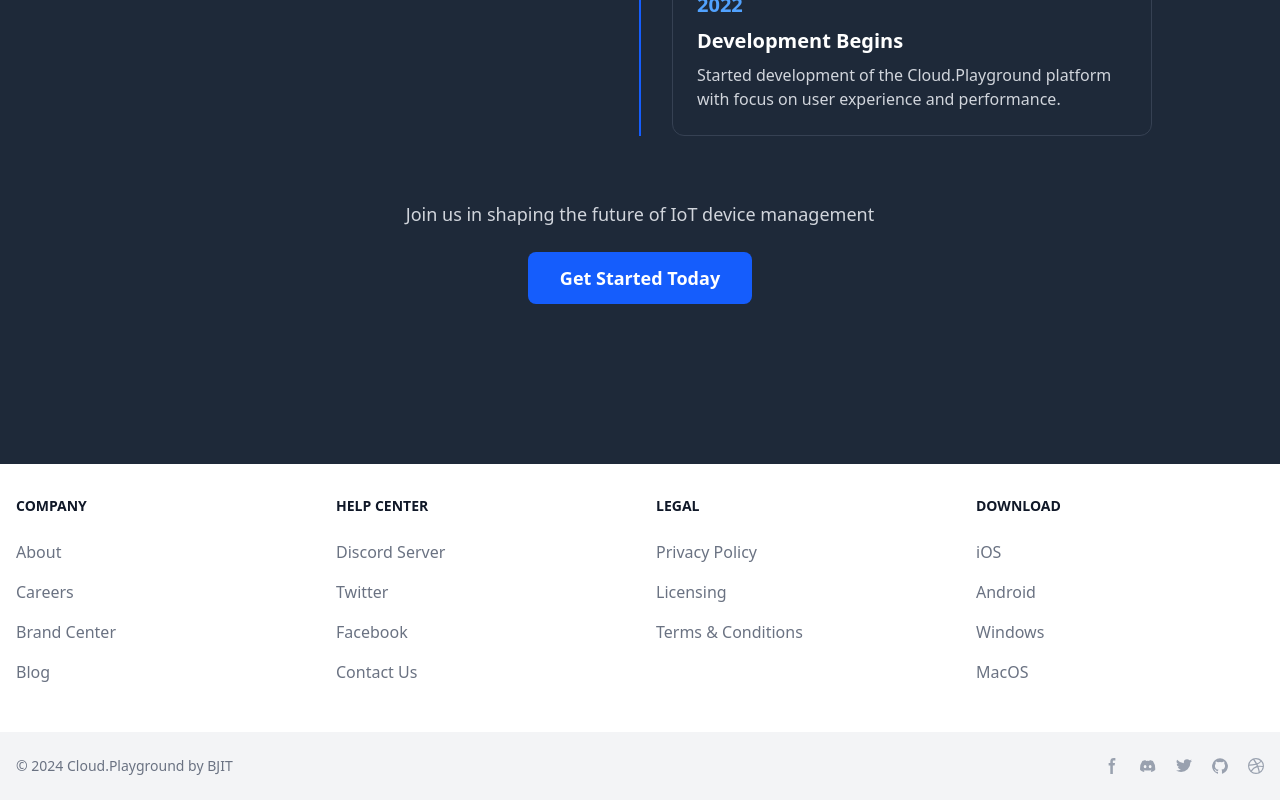
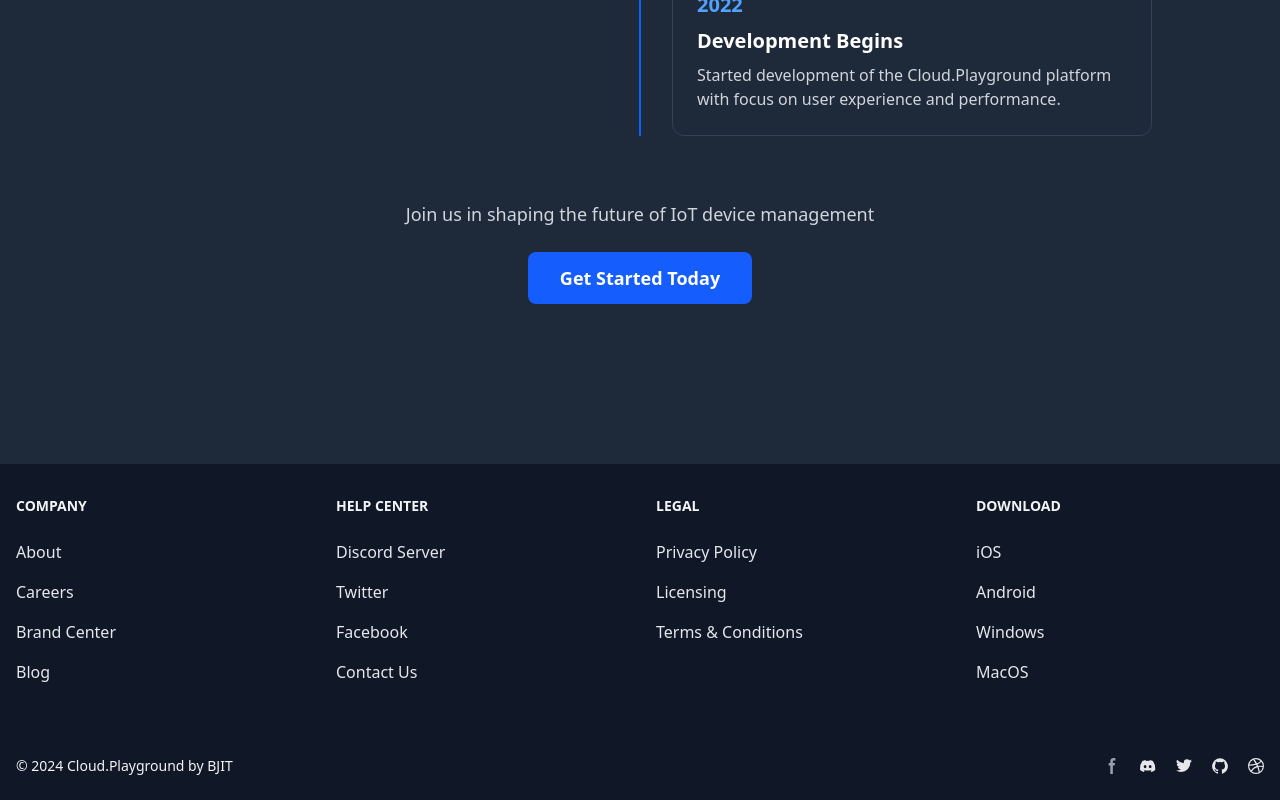
Before and after one commit to raianibnfaiz/IoT-Cloud-Platform, a React (Vite) app: page / in a window 1280 px wide. Shown: the part 2110-2910 px from the top of the page. Built offline with nearby package versions, Linux system fonts and the light colour scheme; no server answers.

Commit message:
footer color theme adjusted

```diff
--- a/src/components/SharedLayoutComponents/Footer.jsx
+++ b/src/components/SharedLayoutComponents/Footer.jsx
@@ -1,12 +1,12 @@
 
 const Footer = () => {
     return (
-        <footer className="bg-white dark:bg-gray-900">
+        <footer className="bg-dark dark:bg-gray-900">
             <div className="mx-auto w-full max-w-screen-xl">
                 <div className="grid grid-cols-2 gap-8 px-4 py-6 lg:py-8 md:grid-cols-4">
                     <div>
-                        <h2 className="mb-6 text-sm font-semibold text-gray-900 uppercase dark:text-white">Company</h2>
-                        <ul className="text-gray-500 dark:text-gray-400 font-medium">
+                        <h2 className="mb-6 text-sm font-semibold text-gray-100 uppercase dark:text-white">Company</h2>
+                        <ul className="text-gray-200 dark:text-gray-400 font-medium">
                             <li className="mb-4">
                                 <a href="#" className=" hover:underline">About</a>
                             </li>
@@ -22,8 +22,8 @@ const Footer = () => {
                         </ul>
                     </div>
                     <div>
-                        <h2 className="mb-6 text-sm font-semibold text-gray-900 uppercase dark:text-white">Help center</h2>
-                        <ul className="text-gray-500 dark:text-gray-400 font-medium">
+                        <h2 className="mb-6 text-sm font-semibold text-gray-100 uppercase dark:text-white">Help center</h2>
+                        <ul className="text-gray-200 dark:text-gray-400 font-medium">
                             <li className="mb-4">
                                 <a href="#" className="hover:underline">Discord Server</a>
                             </li>
@@ -39,8 +39,8 @@ const Footer = () => {
                         </ul>
                     </div>
                     <div>
-                        <h2 className="mb-6 text-sm font-semibold text-gray-900 uppercase dark:text-white">Legal</h2>
-                        <ul className="text-gray-500 dark:text-gray-400 font-medium">
+                        <h2 className="mb-6 text-sm font-semibold text-gray-100 uppercase dark:text-white">Legal</h2>
+                        <ul className="text-gray-200 dark:text-gray-400 font-medium">
                             <li className="mb-4">
                                 <a href="#" className="hover:underline">Privacy Policy</a>
                             </li>
@@ -53,8 +53,8 @@ const Footer = () => {
                         </ul>
                     </div>
                     <div>
-                        <h2 className="mb-6 text-sm font-semibold text-gray-900 uppercase dark:text-white">Download</h2>
-                        <ul className="text-gray-500 dark:text-gray-400 font-medium">
+                        <h2 className="mb-6 text-sm font-semibold text-gray-100 uppercase dark:text-white">Download</h2>
+                        <ul className="text-gray-200 dark:text-gray-400 font-medium">
                             <li className="mb-4">
                                 <a href="#" className="hover:underline">iOS</a>
                             </li>
@@ -70,8 +70,8 @@ const Footer = () => {
                         </ul>
                     </div>
                 </div>
-                <div className="px-4 py-6 bg-gray-100 dark:bg-gray-700 md:flex md:items-center md:justify-between">
-                    <span className="text-sm text-gray-500 dark:text-gray-300 sm:text-center">&copy; 2024 Cloud.Playground by BJIT
+                <div className="px-4 py-6 bg-dark dark:bg-gray-700 md:flex md:items-center md:justify-between">
+                    <span className="text-sm text-gray-100 dark:text-gray-300 sm:text-center">&copy; 2024 Cloud.Playground by BJIT
                     </span>
                     <div className="flex mt-4 sm:justify-center md:mt-0 space-x-5 rtl:space-x-reverse">
                         <a href="#" className="text-gray-400 hover:text-gray-900 dark:hover:text-white">
@@ -80,25 +80,25 @@ const Footer = () => {
                             </svg>
                             <span className="sr-only">Facebook page</span>
                         </a>
-                        <a href="#" className="text-gray-400 hover:text-gray-900 dark:hover:text-white">
+                        <a href="#" className="text-gray-200 hover:text-gray-900 dark:hover:text-white">
                             <svg className="w-4 h-4" aria-hidden="true" xmlns="http://www.w3.org/2000/svg" fill="currentColor" viewBox="0 0 21 16">
                                 <path d="M16.942 1.556a16.3 16.3 0 0 0-4.126-1.3 12.04 12.04 0 0 0-.529 1.1 15.175 15.175 0 0 0-4.573 0 11.585 11.585 0 0 0-.535-1.1 16.274 16.274 0 0 0-4.129 1.3A17.392 17.392 0 0 0 .182 13.218a15.785 15.785 0 0 0 4.963 2.521c.41-.564.773-1.16 1.084-1.785a10.63 10.63 0 0 1-1.706-.83c.143-.106.283-.217.418-.33a11.664 11.664 0 0 0 10.118 0c.137.113.277.224.418.33-.544.328-1.116.606-1.71.832a12.52 12.52 0 0 0 1.084 1.785 16.46 16.46 0 0 0 5.064-2.595 17.286 17.286 0 0 0-2.973-11.59ZM6.678 10.813a1.941 1.941 0 0 1-1.8-2.045 1.93 1.93 0 0 1 1.8-2.047 1.919 1.919 0 0 1 1.8 2.047 1.93 1.93 0 0 1-1.8 2.045Zm6.644 0a1.94 1.94 0 0 1-1.8-2.045 1.93 1.93 0 0 1 1.8-2.047 1.918 1.918 0 0 1 1.8 2.047 1.93 1.93 0 0 1-1.8 2.045Z" />
                             </svg>
                             <span className="sr-only">Discord community</span>
                         </a>
-                        <a href="#" className="text-gray-400 hover:text-gray-900 dark:hover:text-white">
+                        <a href="#" className="text-gray-200 hover:text-gray-900 dark:hover:text-white">
                             <svg className="w-4 h-4" aria-hidden="true" xmlns="http://www.w3.org/2000/svg" fill="currentColor" viewBox="0 0 20 17">
                                 <path fillRule="evenodd" d="M20 1.892a8.178 8.178 0 0 1-2.355.635 4.074 4.074 0 0 0 1.8-2.235 8.344 8.344 0 0 1-2.605.98A4.13 4.13 0 0 0 13.85 0a4.068 4.068 0 0 0-4.1 4.038 4 4 0 0 0 .105.919A11.705 11.705 0 0 1 1.4.734a4.006 4.006 0 0 0 1.268 5.392 4.165 4.165 0 0 1-1.859-.5v.05A4.057 4.057 0 0 0 4.1 9.635a4.19 4.19 0 0 1-1.856.07 4.108 4.108 0 0 0 3.831 2.807A8.36 8.36 0 0 1 0 14.184 11.732 11.732 0 0 0 6.291 16 11.502 11.502 0 0 0 17.964 4.5c0-.177 0-.35-.012-.523A8.143 8.143 0 0 0 20 1.892Z" clipRule="evenodd" />
                             </svg>
                             <span className="sr-only">Twitter page</span>
                         </a>
-                        <a href="#" className="text-gray-400 hover:text-gray-900 dark:hover:text-white">
+                        <a href="#" className="text-gray-200 hover:text-gray-900 dark:hover:text-white">
                             <svg className="w-4 h-4" aria-hidden="true" xmlns="http://www.w3.org/2000/svg" fill="currentColor" viewBox="0 0 20 20">
                                 <path fillRule="evenodd" d="M10 .333A9.911 9.911 0 0 0 6.866 19.65c.5.092.678-.215.678-.477 0-.237-.01-1.017-.014-1.845-2.757.6-3.338-1.169-3.338-1.169a2.627 2.627 0 0 0-1.1-1.451c-.9-.615.07-.6.07-.6a2.084 2.084 0 0 1 1.518 1.021 2.11 2.11 0 0 0 2.884.823c.044-.503.268-.973.63-1.325-2.2-.25-4.516-1.1-4.516-4.9A3.832 3.832 0 0 1 4.7 7.068a3.56 3.56 0 0 1 .095-2.623s.832-.266 2.726 1.016a9.409 9.409 0 0 1 4.962 0c1.89-1.282 2.717-1.016 2.717-1.016.366.83.402 1.768.1 2.623a3.827 3.827 0 0 1 1.02 2.659c0 3.807-2.319 4.644-4.525 4.889a2.366 2.366 0 0 1 .673 1.834c0 1.326-.012 2.394-.012 2.72 0 .263.18.572.681.475A9.911 9.911 0 0 0 10 .333Z" clipRule="evenodd" />
                             </svg>
                             <span className="sr-only">GitHub account</span>
                         </a>
-                        <a href="#" className="text-gray-400 hover:text-gray-900 dark:hover:text-white">
+                        <a href="#" className="text-gray-200 hover:text-gray-900 dark:hover:text-white">
                             <svg className="w-4 h-4" aria-hidden="true" xmlns="http://www.w3.org/2000/svg" fill="currentColor" viewBox="0 0 20 20">
                                 <path fillRule="evenodd" d="M10 0a10 10 0 1 0 10 10A10.009 10.009 0 0 0 10 0Zm6.613 4.614a8.523 8.523 0 0 1 1.93 5.32 20.094 20.094 0 0 0-5.949-.274c-.059-.149-.122-.292-.184-.441a23.879 23.879 0 0 0-.566-1.239 11.41 11.41 0 0 0 4.769-3.366ZM8 1.707a8.821 8.821 0 0 1 2-.238 8.5 8.5 0 0 1 5.664 2.152 9.608 9.608 0 0 1-4.476 3.087A45.758 45.758 0 0 0 8 1.707ZM1.642 8.262a8.57 8.57 0 0 1 4.73-5.981A53.998 53.998 0 0 1 9.54 7.222a32.078 32.078 0 0 1-7.9 1.04h.002Zm2.01 7.46a8.51 8.51 0 0 1-2.2-5.707v-.262a31.64 31.64 0 0 0 8.777-1.219c.243.477.477.964.692 1.449-.114.032-.227.067-.336.1a13.569 13.569 0 0 0-6.942 5.636l.009.003ZM10 18.556a8.508 8.508 0 0 1-5.243-1.8 11.717 11.717 0 0 1 6.7-5.332.509.509 0 0 1 .055-.02 35.65 35.65 0 0 1 1.819 6.476 8.476 8.476 0 0 1-3.331.676Zm4.772-1.462A37.232 37.232 0 0 0 13.113 11a12.513 12.513 0 0 1 5.321.364 8.56 8.56 0 0 1-3.66 5.73h-.002Z" clipRule="evenodd" />
                             </svg>
```
